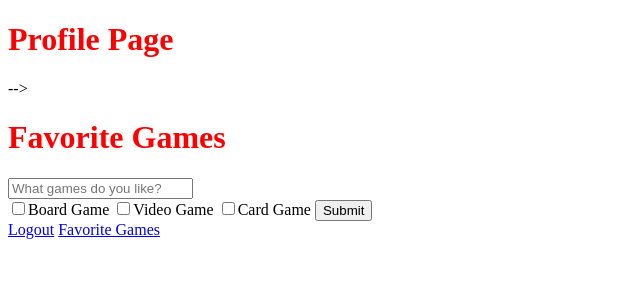
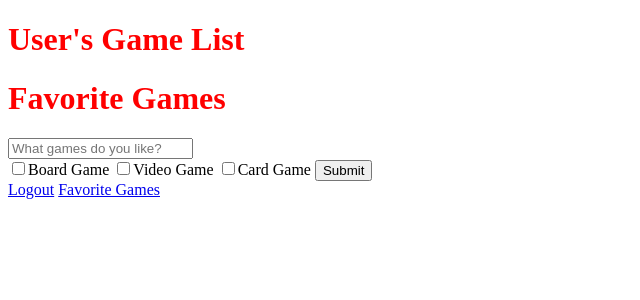
Before and after one commit to allistersascha/PoliteCatGroupProject, a Node server app: page /favorites in a window 1280 px wide. Shown: the top 300 px of the page, without its empty margins (0-640 px from the left). Run offline with Node 20, Linux system fonts and the light colour scheme; the visitor is signed in with stand-in values (Sample User, id 1); data that the repository does not hold is empty; some libraries are stand-ins or nearby versions.

Commit message:
Update favorites.ejs
Tried to consolidate previous code here, but still isn't showing the list in the DOM

```diff
--- a/views/favorites.ejs
+++ b/views/favorites.ejs
@@ -9,20 +9,20 @@
     <meta charset="UTF-8">
     <meta http-equiv="X-UA-Compatible" content="IE=edge">
     <meta name="viewport" content="width=device-width, initial-scale=1.0">
-    <title>Favorites</title>
+    <title>Favorite Games</title>
     <link rel="stylesheet" href="css/style.css">
 </head>
 <body>
-    <h1>Profile Page</h1>
+    <h1>User's Game List</h1>
     <ul>
     <% faves.forEach( el => { %>
             <li class='faveGameItem' data-id='<%=el._id%>'>
-
+                <span class= "Game" class="<%= el.boardGame === true ? 'Board Game' : el.cardGame === true ? 'Card Game' : 'Video Game'%>"<%= el.faves %></span>
             <span class='del'> Delete </span>
             </li>
     <% }) %>
     </ul>
-
+      <!--
        <ul>
     <% faves.forEach( el => { %>
 
@@ -50,7 +50,6 @@
     <% faves.forEach( el => { %>
 
         <li class='cardGame' class='faveGameItem' data-id='<%=el._cardGame%>'>
-
             <span class='del'> Delete </span>
         </li>
     <% }) %>
@@ -64,7 +63,8 @@
             </li>
     <% }) %>
     </ul>
-
+    -->
+    <!--
     <ul>
     <% faves.forEach( el => { %>
 
@@ -77,16 +77,6 @@
     <% }) %>
     </ul> -->
 <!--
-    <form action="/todos/createFaveGame" method='POST'>
-        <input type="text" placeholder="Enter Favorite game" name='faveGameItem'>
-        <input type="submit">
-    </form>
-
-    <a href="/logout">Logout</a>
-
-    <script src="js/main.js"></script>
-</body>
-</html>
 
 and here is todos:-->
 
@@ -108,9 +98,9 @@ and here is todos:-->
     <form action="/favorites/createFave" method='POST'>
         <input type="text" placeholder="What games do you like?" name='faveGameItem'>
         </br/>
-        <input type="checkbox" name="boardGame" id="boardGame"><label for="boardGame">Board Game</label>
-        <input type="checkbox" name="videoGame" id="videoGame"><label for="videoGame">Video Game</label>
-        <input type="checkbox" name="cardGame" id="cardGame"><label for="cardGame">Card Game</label>
+        <input type="checkbox" name="boardGame" class='faveGameItem' id="boardGame"><label for="boardGame">Board Game</label>
+        <input type="checkbox" name="videoGame" class='faveGameItem' id="videoGame"><label for="videoGame">Video Game</label>
+        <input type="checkbox" name="cardGame" class='faveGameItem' id="cardGame"><label for="cardGame">Card Game</label>
         <input type="submit">
     </form>
 
```
Lines whose indentation alone changed are shown as unchanged.
